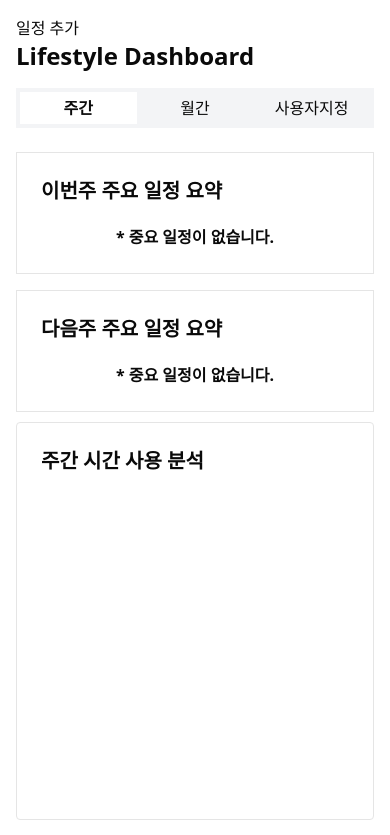
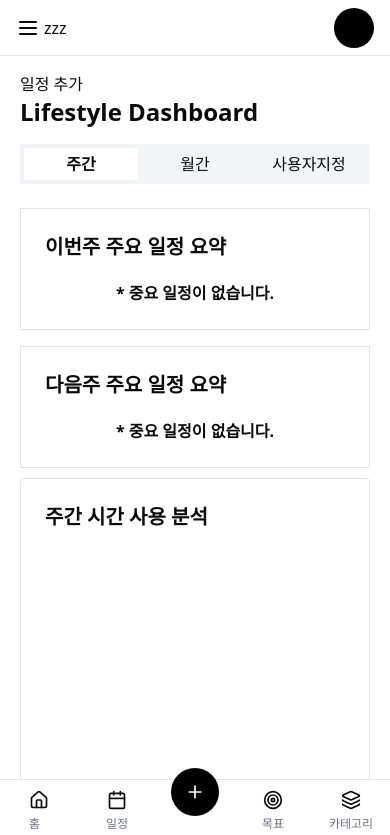
Before and after one commit to river-flows-in-ryu/life-plan-front, a Next.js app: page /schedule-report in a window 390 px wide. Shown: the top 835 px of the page. Built offline with nearby package versions, Linux system fonts and the light colour scheme; no server answers.

Commit message:
중간커밋 - header,aside,main,footer 추가 - mobile navigation 추가

```diff
--- a/src/app/layout.tsx
+++ b/src/app/layout.tsx
@@ -5,6 +5,10 @@ import "./globals.css";
 import AuthContainer from "@/components/authContainer";
 import PushContainer from "@/components/pushContainer";
 import QueryContainer from "@/components/queryContainer";
+import Header from "@/components/layout/header";
+import Aside from "@/components/layout/aside";
+import Footer from "@/components/layout/footer";
+import Main from "@/components/layout/main";
 
 const geistSans = Geist({
   variable: "--font-geist-sans",
@@ -37,7 +41,14 @@ export default function RootLayout({
         <QueryContainer>
           <AuthContainer>
             <PushContainer>
-              <div className="sm:max-w-[1050px] mx-auto">{children}</div>
+              <div className="flex flex-col min-h-screen">
+                <Header />
+                <div className="flex flex-1">
+                  <Aside />
+                  <Main>{children}</Main>
+                </div>
+                <Footer />
+              </div>
             </PushContainer>
           </AuthContainer>
         </QueryContainer>
--- /dev/null
+++ b/src/components/layout/aside.tsx
@@ -0,0 +1,65 @@
+"use client";
+
+import React from "react";
+
+import { usePathname } from "next/navigation";
+import Link from "next/link";
+
+import { navigarionItems } from "@/config/navigation";
+
+export default function Aside() {
+  const pathname = usePathname();
+
+  const isLoginPage = pathname === "/login";
+
+  if (isLoginPage) return null;
+
+  return (
+    //
+    <div
+      className={`h-full fixed left-0 z-50 w-[250px] border-r pt-6 pl-4 hidden sm:block`}
+    >
+      <div className="flex flex-col gap-2">
+        {navigarionItems?.map((item) => {
+          const { id, href, label, icon, children } = item;
+          const isActive = pathname === href || pathname.startsWith(`${href}/`);
+          //부모와 자식 서로 같은 아이템이라 부모만 구조 분해
+          return (
+            <div key={id} className="relative">
+              <Link href={href}>
+                <button
+                  className={`w-full flex h-10 gap-2 items-center rounded text-sm font-medium px-4  ${
+                    isActive
+                      ? "bg-black text-white hover:bg-black/80"
+                      : "hover:bg-gray-100 hover:text-black"
+                  }`}
+                >
+                  {icon}
+                  <span>{label}</span>
+                </button>
+              </Link>
+              {children && isActive && (
+                <div className="flex flex-col gap-2 mt-2 ml-6 pl-2 border-l ">
+                  {children?.map((child) => {
+                    const isChildActive = pathname === child.href;
+                    return (
+                      <Link href={child.href} key={child.id}>
+                        <button
+                          className={`w-full text-start text-sm h-8  hover:bg-gray-100 ${
+                            isChildActive ? "font-medium" : "text-gray-500"
+                          }`}
+                        >
+                          {child.label}
+                        </button>
+                      </Link>
+                    );
+                  })}
+                </div>
+              )}
+            </div>
+          );
+        })}
+      </div>
+    </div>
+  );
+}
--- /dev/null
+++ b/src/components/layout/footer.tsx
@@ -0,0 +1,52 @@
+"use client";
+
+import React from "react";
+
+import { usePathname } from "next/navigation";
+import Link from "next/link";
+
+import { mobileNavigarionItems } from "@/config/navigation";
+
+export default function Footer() {
+  const pathname = usePathname();
+
+  if (pathname === "/login") return null;
+  return (
+    <footer className="w-full fixed bottom-0 left-0 z-50 block sm:hidden border-t bg-white">
+      <div className="grid grid-cols-5 h-16">
+        {mobileNavigarionItems?.map((item) => {
+          const { id, href, label, icon, primary, active } = item;
+
+          const isActive = href === pathname;
+          return (
+            <div
+              className="w-full h-full flex justify-center items-center"
+              key={id}
+            >
+              <Link href={href}>
+                {primary ? (
+                  <div className="flex items-center justify-center w-12 h-12 rounded-full bg-black -mt-10">
+                    {icon}
+                  </div>
+                ) : (
+                  <>
+                    <div className="flex items-center justify-center">
+                      {icon}
+                    </div>
+                    <span
+                      className={`text-xs ${
+                        isActive ? "text-black font-bold" : "text-gray-500"
+                      }`}
+                    >
+                      {label}
+                    </span>
+                  </>
+                )}
+              </Link>
+            </div>
+          );
+        })}
+      </div>
+    </footer>
+  );
+}
--- /dev/null
+++ b/src/components/layout/header.tsx
@@ -0,0 +1,29 @@
+"use client";
+import React from "react";
+
+import Link from "next/link";
+import { usePathname } from "next/navigation";
+
+import { Menu } from "lucide-react";
+
+export default function Header() {
+  const pathname = usePathname();
+
+  if (pathname === "/login") return null;
+
+  const handleClickHamburgerButton = () => {};
+
+  return (
+    <header className="sticky top-0 z-50 h-14 border-b bg-white">
+      <div className="h-full flex justify-between items-center  mx-auto px-4 sm:px-8">
+        <div className="flex gap-1">
+          <div className="block sm:hidden">
+            <Menu onClick={handleClickHamburgerButton} />
+          </div>
+          <Link href="/">zzz</Link>
+        </div>
+        <button className="h-10 w-10 rounded-full bg-black"></button>
+      </div>
+    </header>
+  );
+}
--- /dev/null
+++ b/src/components/layout/main.tsx
@@ -0,0 +1,17 @@
+"use client";
+
+import React from "react";
+
+import { usePathname } from "next/navigation";
+
+export default function Main({ children }: { children: React.ReactNode }) {
+  const pathname = usePathname();
+
+  const isLoginPage = pathname === "/login";
+
+  return (
+    <main className={`pl-0  mx-auto ${isLoginPage ? "" : "sm:pl-[250px]"}`}>
+      {children}
+    </main>
+  );
+}
--- /dev/null
+++ b/src/config/navigation.tsx
@@ -0,0 +1,93 @@
+import { Calendar, BarChart, Target, Layers, Home, Plus } from "lucide-react";
+
+export const navigarionItems = [
+  {
+    id: 1,
+    href: "/",
+    label: "대시보드",
+    icon: <Home className="h-5 w-5" />,
+  },
+  {
+    id: 2,
+    href: "/schedule",
+    label: "일정 관리",
+    icon: <Calendar className="h-5 w-5" />,
+    children: [
+      {
+        id: 3,
+        href: "/schedule",
+        label: "일정 등록/확인",
+      },
+      {
+        id: 4,
+        href: "/schedule/repeat",
+        label: "반복 일정 등록",
+      },
+    ],
+  },
+  {
+    id: 5,
+    href: "/schedule-report",
+    label: "리포트",
+    icon: <BarChart className="h-5 w-5" />,
+  },
+  {
+    id: 6,
+    href: "/goals",
+    label: "목표 관리",
+    icon: <Target className="h-5 w-5" />,
+  },
+  {
+    id: 7,
+    href: "/categories",
+    label: "카테고리 관리",
+    icon: <Layers className="h-5 w-5" />,
+    children: [
+      {
+        id: 8,
+        href: "/categories",
+        label: "카테고리 확인",
+      },
+      {
+        id: 9,
+        href: "/categories/change",
+        label: "카테고리 일괄 변경",
+      },
+    ],
+  },
+];
+
+export const mobileNavigarionItems = [
+  {
+    id: 1,
+    href: "/",
+    label: "홈",
+    icon: <Home className="h-5 w-5" />,
+  },
+  {
+    id: 2,
+    href: "/schedule",
+    label: "일정",
+    icon: <Calendar className="h-5 w-5" />,
+  },
+  {
+    id: 3,
+    href: "/schedule",
+    label: "추가",
+    icon: <Plus color="white" className="h-5 w-5" />,
+    primary: true,
+    active: false,
+  },
+  {
+    id: 4,
+    href: "/goals",
+    label: "목표",
+    icon: <Target className="h-5 w-5" />,
+  },
+  {
+    id: 5,
+    href: "/categories",
+    label: "카테고리",
+    icon: <Layers className="h-5 w-5" />,
+  },
+];
```
